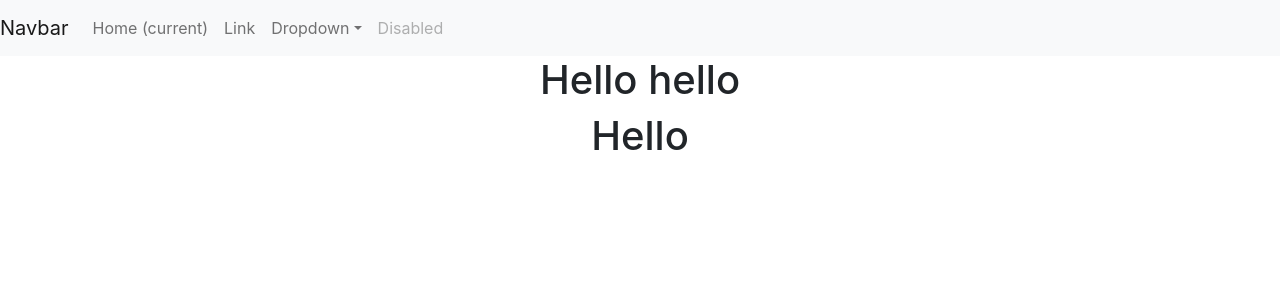
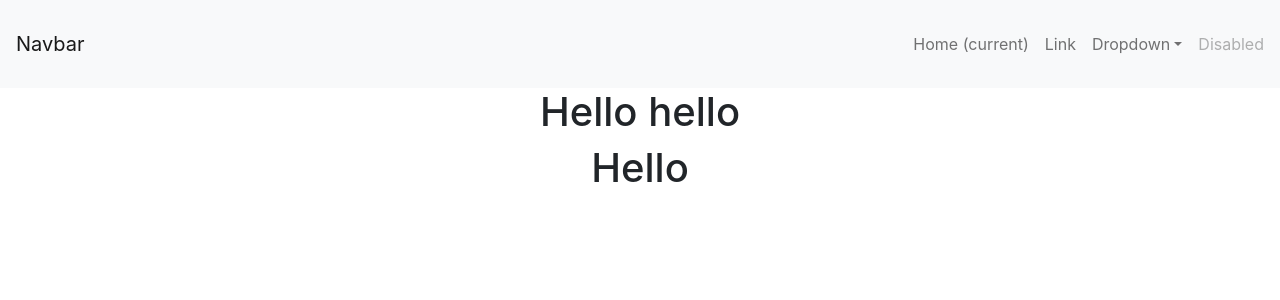
Before and after one commit to digitalbangash1/devops_frontend, a React (Create React App) app: page / in a window 1280 px wide. Shown: the top 300 px of the page. Built offline with nearby package versions, Linux system fonts and the light colour scheme.

Commit message:
Navbar updated

```diff
--- a/src/components/shared_view/Navbar.js
+++ b/src/components/shared_view/Navbar.js
@@ -4,16 +4,17 @@ import React from "react";
 function Navbar(){
     return (
 
-        <nav className="navbar navbar-expand-lg navbar-light bg-light">
-            <a className="navbar-brand" href="#">Navbar</a>
+        <nav className="navbar navbar-expand-lg py-4 navbar-light bg-light">
+
+            <a className="navbar-brand px-3" href="#">Navbar</a>
             <button className="navbar-toggler" type="button" data-bs-toggle="collapse"
                     data-bs-target="#navbarSupportedContent" aria-controls="navbarSupportedContent" aria-expanded="false"
                     aria-label="Toggle navigation">
                 <span className="navbar-toggler-icon"></span>
             </button>
 
-            <div className="collapse navbar-collapse" id="navbarSupportedContent">
-                <ul className="navbar-nav mr-auto">
+            <div className="collapse navbar-collapse justify-content-end"  id="navbarSupportedContent">
+                <ul className="navbar-nav mr-auto px-2">
                     <li className="nav-item active">
                         <a className="nav-link" href="#">Home <span className="sr-only">(current)</span></a>
                     </li>
```
